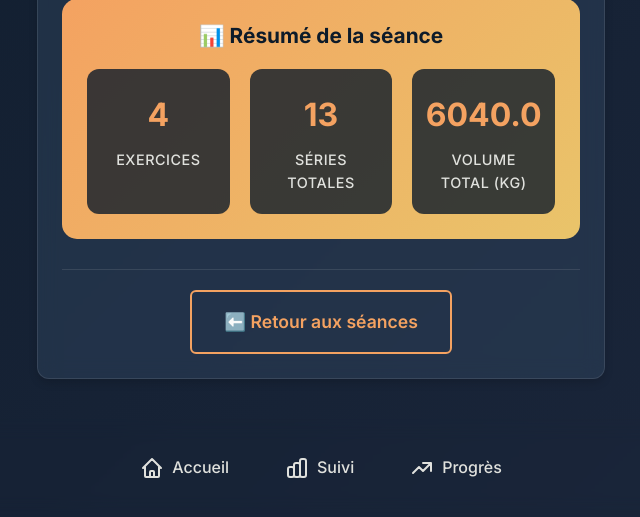
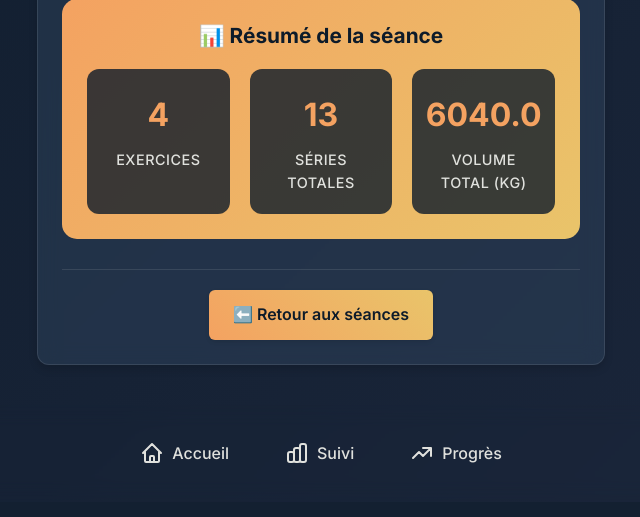
Before and after one commit to AnthonyDh10/AppWorkout, a Flask app: page /session/1 in a window 1280 px wide. Shown: the part 948-1465 px from the top of the page, without its empty margins (319-959 px from the left). After the commit the page ends 1411 px from the top, so only its background shows below. Run offline with Flask 3, Linux system fonts and the light colour scheme; data comes from the database, SQL or seed files in the repository.

Commit message:
Update session actions button style to primary
Changed the 'Retour aux séances' button from 'btn-outline btn-large' to 'btn btn-primary' for improved visual emphasis and consistency with primary actions.

```diff
--- a/templates/session_detail.html
+++ b/templates/session_detail.html
@@ -61,7 +61,7 @@
         {% endif %}
 
         <div class="session-actions">
-            <a href="/track" class="btn btn-outline btn-large">
+            <a href="/track" class="btn btn-primary">
                 ⬅️ Retour aux séances
             </a>
         </div>
```
